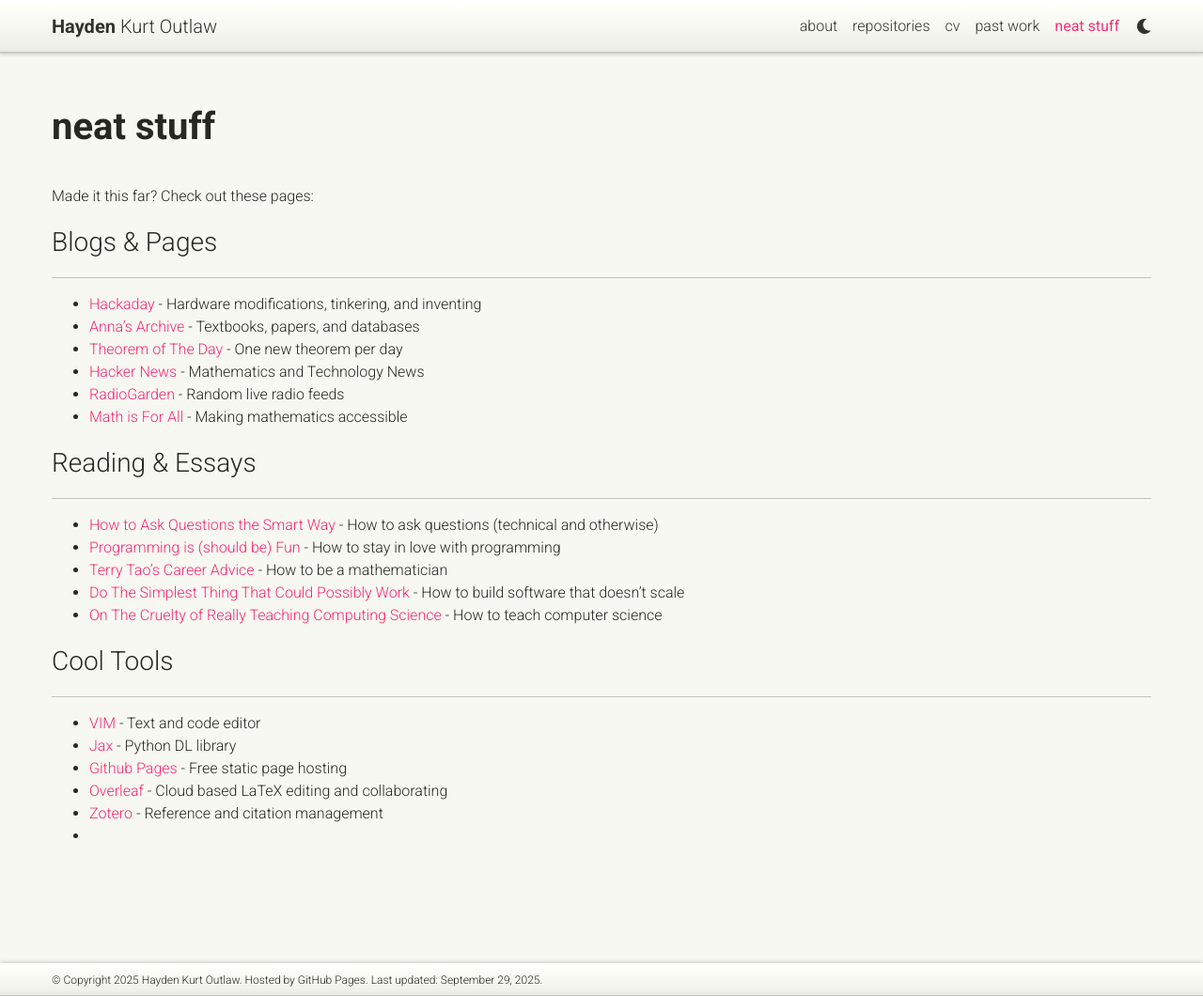
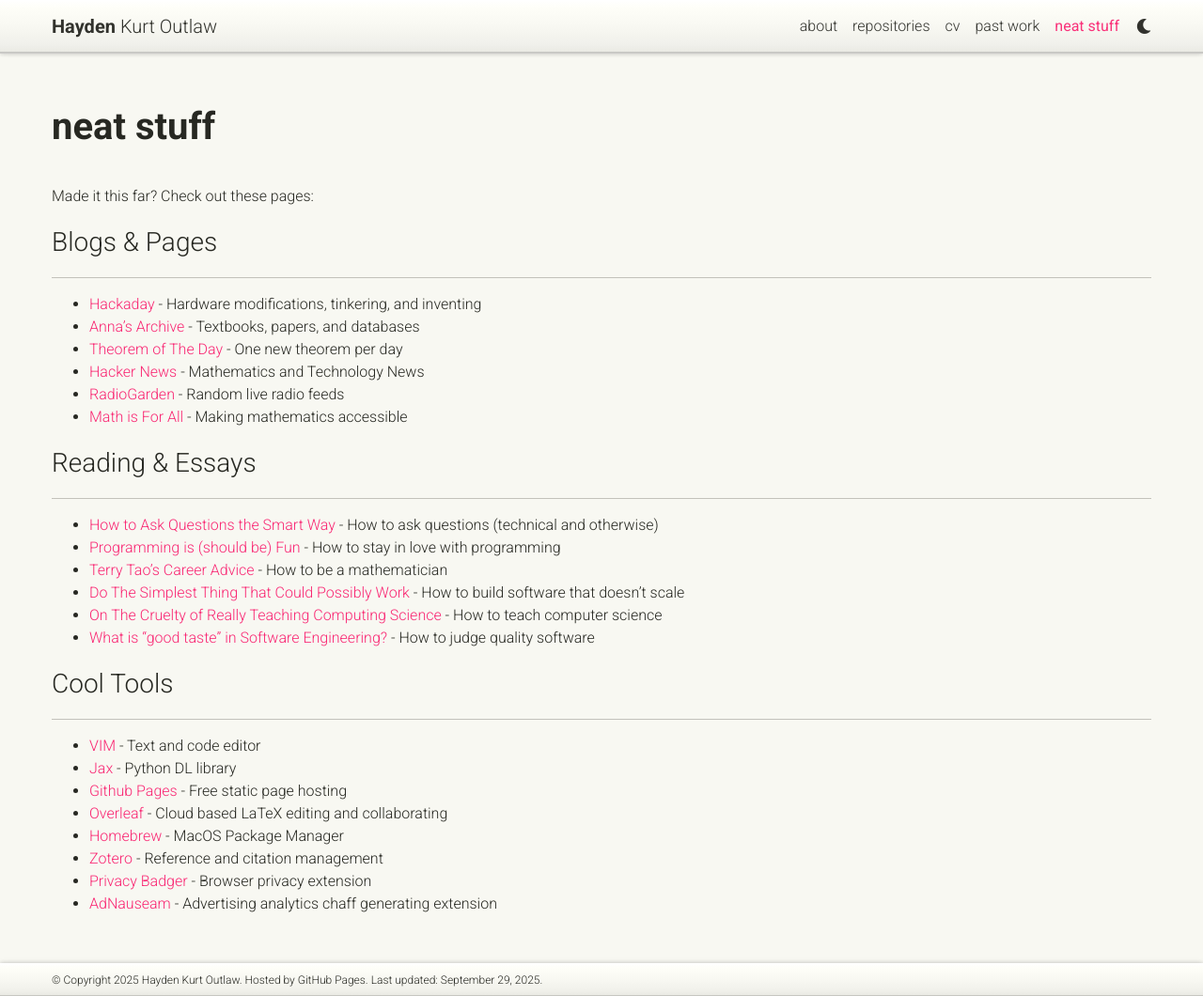
Before and after one commit to outlawhayden/outlawhayden.github.io, a Jekyll site: the page built from _pages/neat-stuff.md, in a window 1280 px wide and 1060 px high. Shown: the whole window at 94% size. Built offline with Jekyll 4.4.1, drawn with Linux system fonts in a browser that asks for light colours; comment, search, counter and statistics services are not loaded; a style sheet for code colours, icons or effects is not loaded.

Commit message:
some more neat stuff

```diff
--- a/_pages/neat-stuff.md
+++ b/_pages/neat-stuff.md
@@ -23,6 +23,7 @@
 - [Terry Tao's Career Advice](https://terrytao.wordpress.com/career-advice/) - How to be a mathematician
 - [Do The Simplest Thing That Could Possibly Work](https://www.seangoedecke.com/the-simplest-thing-that-could-possibly-work/) - How to build software that doesn't scale
 - [On The Cruelty of Really Teaching Computing Science](https://www.cs.utexas.edu/~EWD/transcriptions/EWD10xx/EWD1036.html) - How to teach computer science
+- [What is "good taste" in Software Engineering?](https://www.seangoedecke.com/taste/) - How to judge quality software
 
 ### Cool Tools
 --------------------
@@ -30,5 +31,7 @@
 - [Jax](https://github.com/jax-ml/jax) - Python DL library
 - [Github Pages](https://docs.github.com/en/pages) - Free static page hosting
 - [Overleaf](https://www.overleaf.com/project) - Cloud based LaTeX editing and collaborating
+- [Homebrew](https://brew.sh/) - MacOS Package Manager
 - [Zotero](https://www.zotero.org/) - Reference and citation management
--
+- [Privacy Badger](https://privacybadger.org/#What-is-Privacy-Badger) - Browser privacy extension
+- [AdNauseam](https://adnauseam.io/) - Advertising analytics chaff generating extension
```
